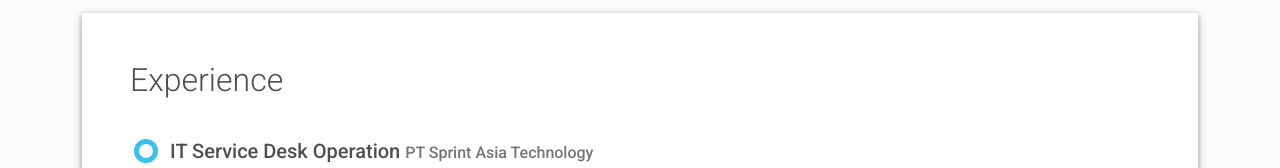
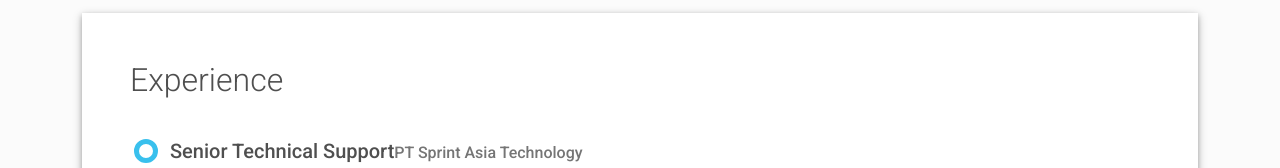
Before and after one commit to tiarns/tiarns.github.io, a plain HTML site: page index.html in a window 1280 px wide. Shown: the part 1540-1708 px from the top of the page. Drawn offline with Linux system fonts and the light colour scheme.

Commit message:
Update index.html

```diff
--- a/index.html
+++ b/index.html
@@ -189,7 +189,7 @@
       <div class="timeline">
         <div class="timeline-card timeline-card-info" data-aos="fade-in" data-aos-delay="0">
           <div class="timeline-head px-4 pt-3">
-            <div class="h5">IT Service Desk Operation <span class="text-muted h6">PT Sprint Asia Technology</span></div>
+            <div class="h5">Senior Technical Support<span class="text-muted h6">PT Sprint Asia Technology</span></div>
           </div>
           <div class="timeline-body px-4 pb-4">
             <div class="text-muted text-small mb-3">Okt, 2022 - Present</div>
```
